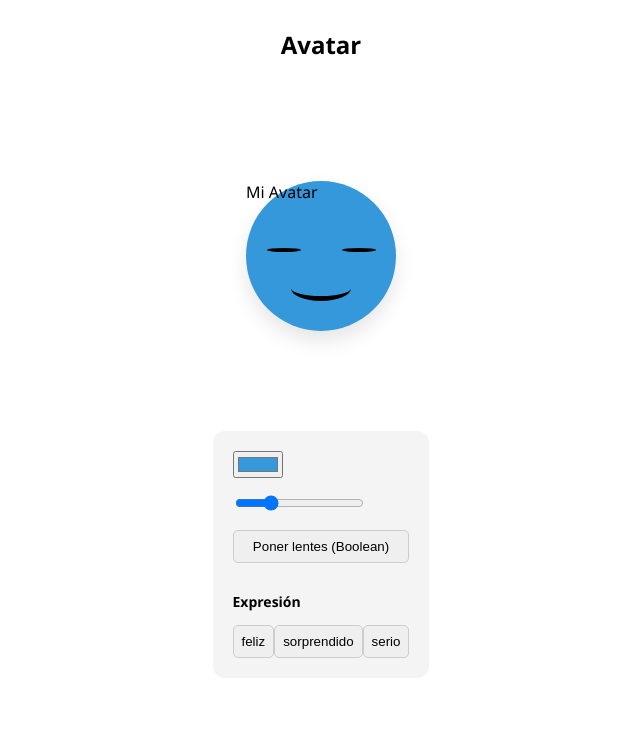
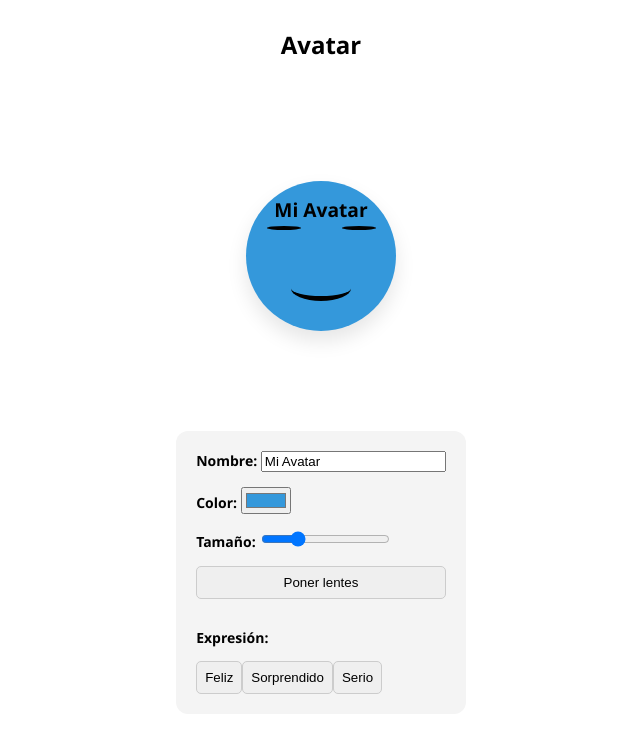
Before and after one commit to jayutomas623/Laboratorio2, an Angular app: page / in a window 1280 px wide. Shown: the top 732 px of the page, without its empty margins (319-959 px from the left). Built offline with nearby package versions, Linux system fonts and the light colour scheme.

Commit message:
Modificado

```diff
--- a/src/app/components/avatar/avatar.html
+++ b/src/app/components/avatar/avatar.html
@@ -1,5 +1,6 @@
 <div class="container">
   <h2>Avatar</h2>
+
   <div class="canvas-avatar">
     <div class="cuerpo"
          [style.background-color]="colorFondo()"
@@ -17,6 +18,7 @@
           <div class="lentes"></div>
         }
       </div>
+
       <div class="boca">
         @switch (tipoExpresion()){
           @case (1) {<div class="feliz"></div>}
@@ -24,24 +26,35 @@
           @case (3) {<div class="serio"></div>}
         }
       </div>
+
     </div>
   </div>
+
   <div class="controles">
-  <label color>
-     <input type="color" [value]="colorFondo()" (input)="cambiarColor($event)" >
+    <label>
+      Nombre:
+      <input type="text" [value]="nombre()" (input)="cambiarNombre($event)" placeholder="Escribe un nombre">
     </label>
 
-  <label Tamaño>
-    <input type="range" min="100" max="300" [value]="tamano()" (input)="cambiarTamano($event)" >
+    <label>
+      Color:
+      <input type="color" [value]="colorFondo()" (input)="cambiarColor($event)">
     </label>
+
+    <label>
+      Tamaño:
+      <input type="range" min="100" max="300" [value]="tamano()" (input)="cambiarTamano($event)">
+    </label>
+
     <button (click)="toggleLentes()">
-  {{tieneLentes()? 'Quitar lentes' : 'Poner lentes'}} (Boolean)
+      {{tieneLentes() ? 'Quitar lentes' : 'Poner lentes'}}
     </button>
+
     <div class="expresiones">
-   <p> Expresión </p>
-    <button (click)="setExpresion(1)">feliz</button>
-    <button (click)="setExpresion(2)">sorprendido</button>
-    <button (click)="setExpresion(3)">serio</button>
+      <p>Expresión:</p>
+      <button (click)="setExpresion(1)">Feliz</button>
+      <button (click)="setExpresion(2)">Sorprendido</button>
+      <button (click)="setExpresion(3)">Serio</button>
     </div>
-</div >
   </div>
+</div>
--- a/src/app/components/avatar/avatar.scss
+++ b/src/app/components/avatar/avatar.scss
@@ -60,6 +60,16 @@
         .sorprendido { width: 20px; height: 20px; border: 4px solid black; border-radius: 50%; }
         .serio { width: 30%; height: 5px; background: black; }
       }
+
+        .nombre {
+          position: absolute;
+          top: 10%;
+          width: 100%;
+          text-align: center;
+          font-weight: bold;
+          font-size: 1.2rem;
+          z-index: 10;
+        }
     }
   }
 
```
Lines whose indentation alone changed are shown as unchanged.
